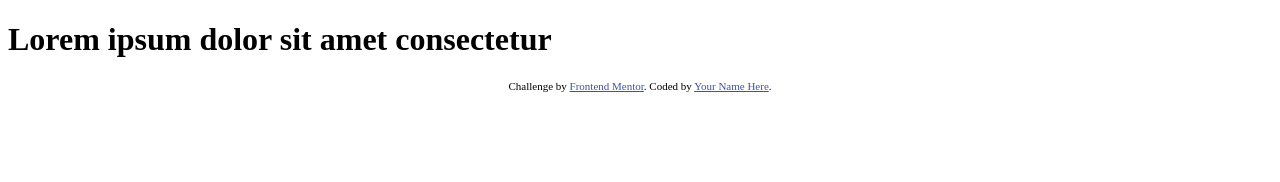
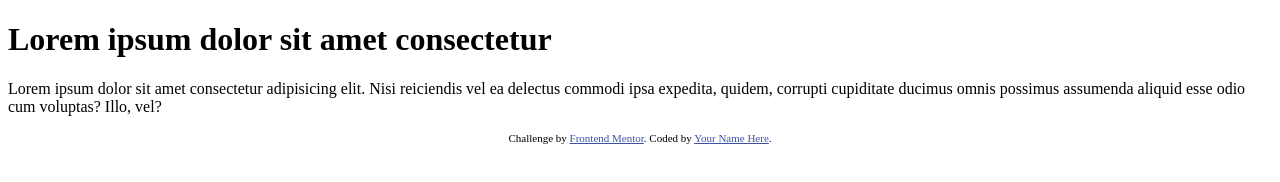
Before and after one commit to kamaleddy/github-test-repo, a plain HTML site: page index.html in a window 1280 px wide. Drawn offline with Linux system fonts and the light colour scheme.

Commit message:
Update index text

```diff
--- a/index.html
+++ b/index.html
@@ -28,6 +28,12 @@
   <body>
     <h1>Lorem ipsum dolor sit amet consectetur</h1>
 
+    <p>
+      Lorem ipsum dolor sit amet consectetur adipisicing elit. Nisi reiciendis
+      vel ea delectus commodi ipsa expedita, quidem, corrupti cupiditate ducimus
+      omnis possimus assumenda aliquid esse odio cum voluptas? Illo, vel?
+    </p>
+
     <div class="attribution">
       Challenge by
       <a href="https://www.frontendmentor.io?ref=challenge" target="_blank"
```
